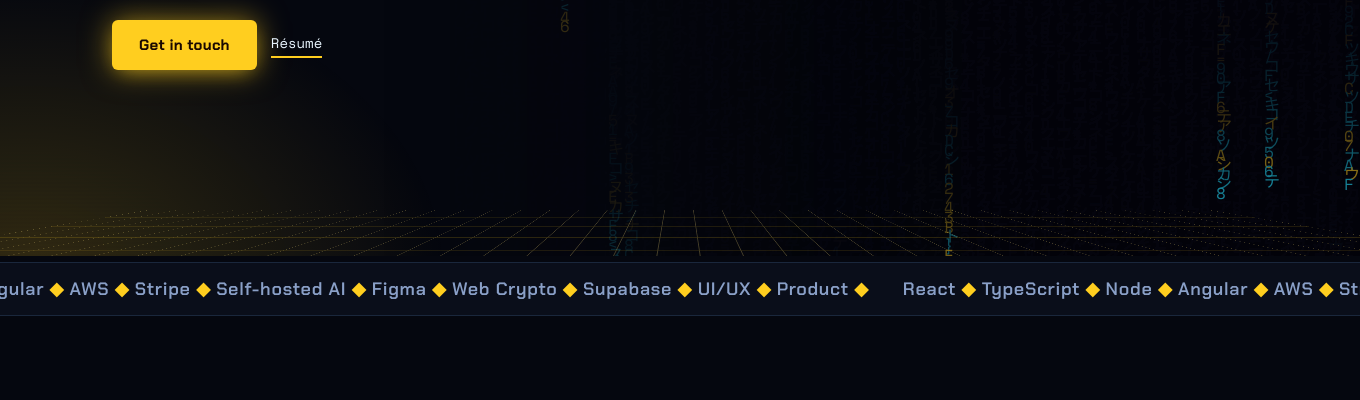
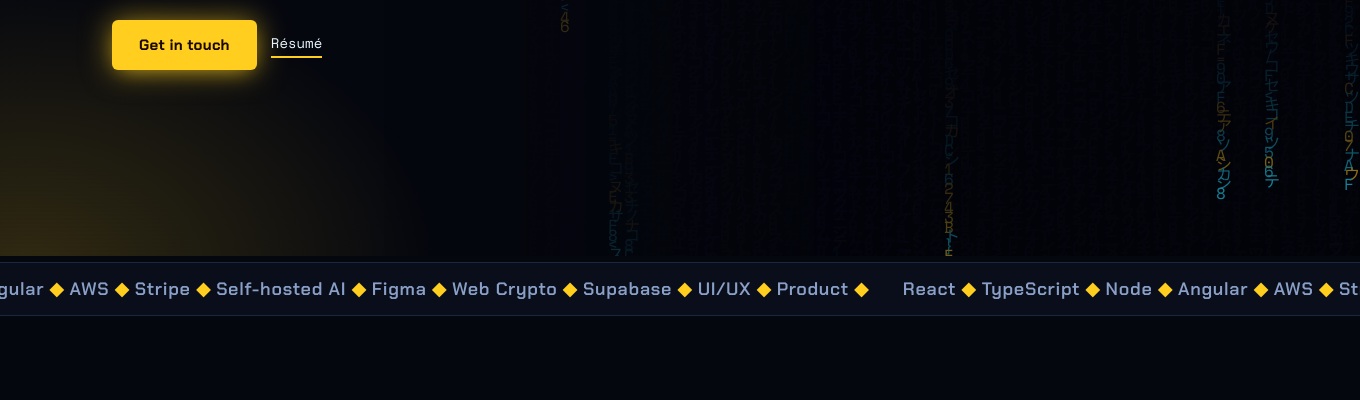
Before and after one commit to SofiaBracho/portfolio, a PHP site: page / in a window 1360 px wide; the page is wider, and only the part inside the window is pictured. Shown: the part 544-944 px from the top of that part. Run offline with PHP 8.4, Linux system fonts and the light colour scheme.

Commit message:
Remove floor element from hero section and update résumé links for language localization

```diff
--- a/css/neon.css
+++ b/css/neon.css
@@ -172,14 +172,6 @@ h1.title .glitch{position:relative}
 #hero-av{position:absolute;inset:0;z-index:1;pointer-events:none}
 #hero-av canvas{display:block;width:100%;height:100%}
 
-/* synth grid floor */
-.floor{position:absolute;left:-10vw;right:-10vw;bottom:-2px;height:200px;z-index:1;pointer-events:none;overflow:hidden;
-  -webkit-mask-image:linear-gradient(transparent,#000 70%);mask-image:linear-gradient(transparent,#000 70%)}
-.floor i{position:absolute;inset:0;transform:perspective(340px) rotateX(68deg);transform-origin:bottom;
-  background-image:linear-gradient(var(--acc) 1px,transparent 1px),linear-gradient(90deg,var(--acc2) 1px,transparent 1px);
-  background-size:44px 44px;opacity:.26}
-@media(prefers-reduced-motion:no-preference){.floor i{animation:floor 3.2s linear infinite}}
-@keyframes floor{from{background-position-y:0}to{background-position-y:44px}}
 
 /* marquee */
 .marquee{position:relative;z-index:2;border-top:1px solid var(--line);border-bottom:1px solid var(--line);
--- a/index.html
+++ b/index.html
@@ -68,7 +68,6 @@
 <!-- HERO -->
 <header class="hero" id="top">
   <canvas id="matrix" aria-hidden="true"></canvas>
-  <div class="floor" aria-hidden="true"><i></i></div>
   <div id="hero-av" aria-hidden="true"></div>
   <div class="wrap">
     <div class="hero-grid">
@@ -81,7 +80,7 @@
         <p class="sub" data-i18n="hero_sub">Product and UI/UX engineer and full-stack developer, working remotely. I build polished, interactive products from pixel to cloud.</p>
         <div class="cta-row">
           <a class="btn btn-primary" href="#contact" data-i18n="hero_cta">Get in touch</a>
-          <a class="btn-link" href="files/cv_en.pdf" target="_blank" data-i18n="hero_cv">Résumé</a>
+          <a id="cvLink" class="btn-link" href="files/cv_en.pdf" target="_blank" data-i18n="hero_cv">Résumé</a>
         </div>
       </div>
     </div>
@@ -256,8 +255,7 @@
     <a class="email" data-reveal href="mailto:sofiabrachodev@gmail.com">sofiabrachodev@gmail.com</a>
     <div class="contact-btns" data-reveal>
       <a class="btn btn-primary" href="https://wa.me/584127222453" target="_blank">WhatsApp</a>
-      <a class="btn btn-ghost-sm" style="padding:13px 22px;font-size:14px" href="files/cv_en.pdf" target="_blank" data-i18n="cv_en">Résumé (EN)</a>
-      <a class="btn btn-ghost-sm" style="padding:13px 22px;font-size:14px" href="files/cv_es.pdf" target="_blank" data-i18n="cv_es">CV (ES)</a>
+      <a id="cvLinkCta" class="btn btn-ghost-sm" style="padding:13px 22px;font-size:14px" href="files/cv_en.pdf" target="_blank" data-i18n="hero_cv">Résumé</a>
     </div>
     <div class="loc" data-reveal>Remote-first · EN / ES</div>
   </div>
--- a/js/neon.js
+++ b/js/neon.js
@@ -37,6 +37,9 @@
       el.innerHTML = (lang === 'es' && ES[k]) ? ES[k] : el.__en;
     });
     var meta = { en:{ f:'🇺🇸', l:'English' }, es:{ f:'🇪🇸', l:'Español' } }[lang] || { f:'🇺🇸', l:'English' };
+    var cvHref = lang === 'es' ? 'files/cv_es.pdf' : 'files/cv_en.pdf';
+    var cv = document.getElementById('cvLink'); if (cv) cv.href = cvHref;
+    var cvc = document.getElementById('cvLinkCta'); if (cvc) cvc.href = cvHref;
     var lc = document.querySelector('#langBtn .lang-code'); if (lc) lc.textContent = meta.l;
     var lf = document.querySelector('#langBtn .flag'); if (lf) lf.textContent = meta.f;
     document.querySelectorAll('.lang-opt').forEach(function(o){
```
